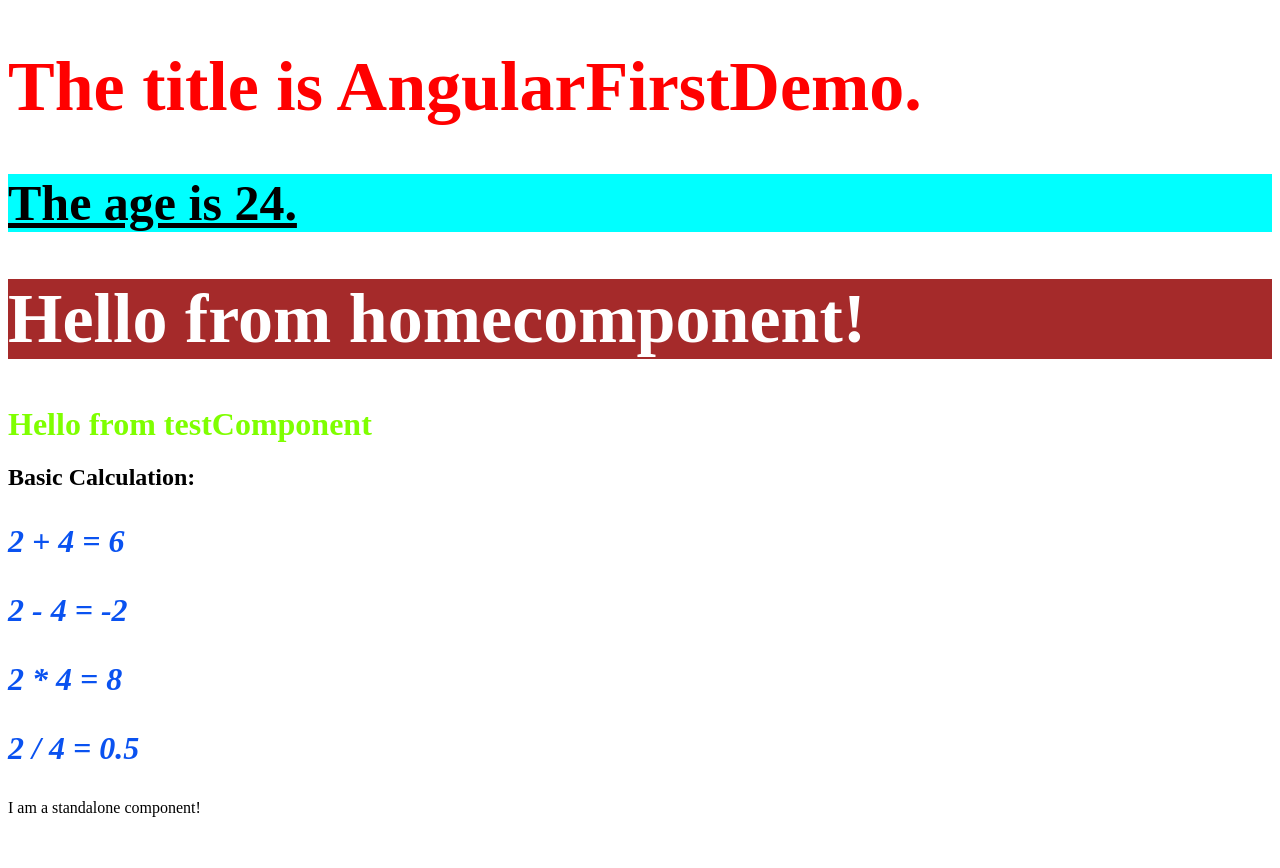
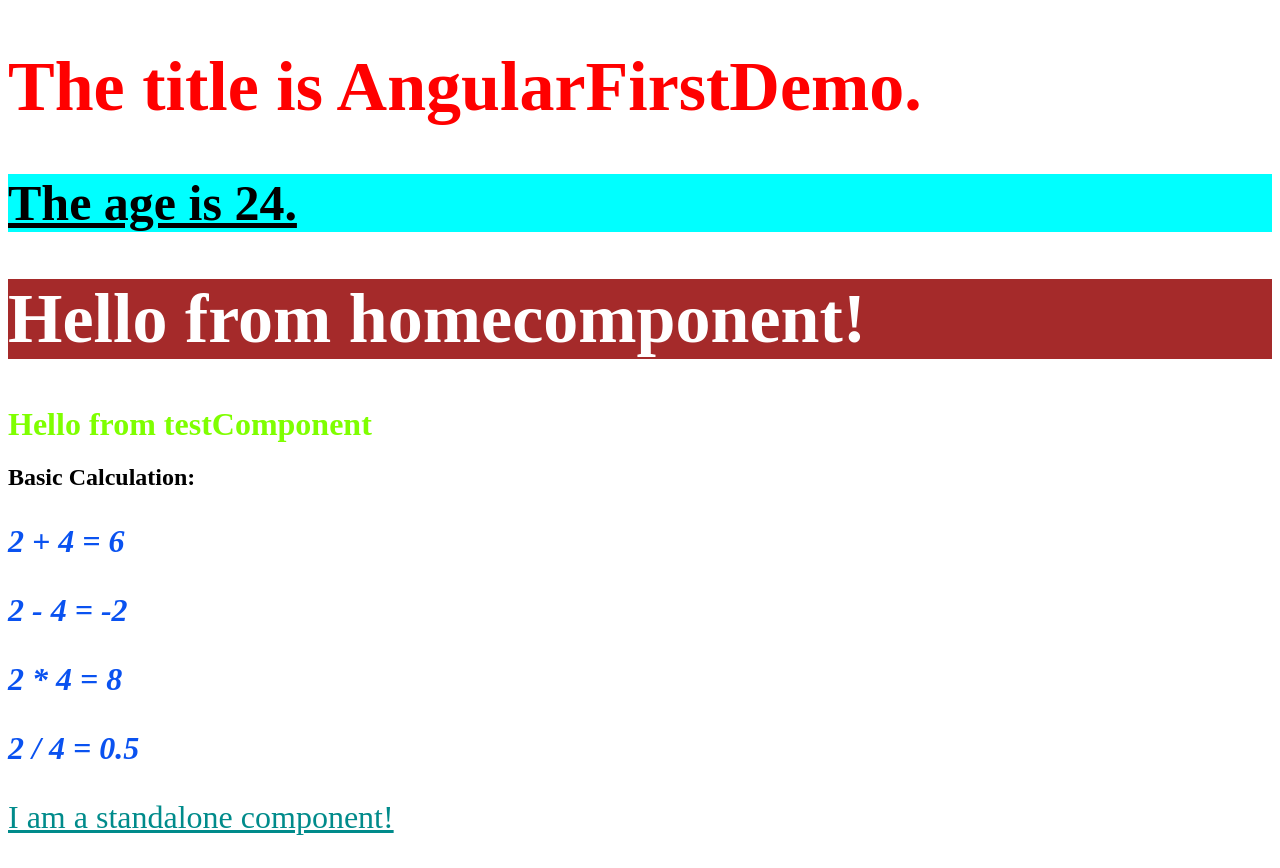
Before and after one commit to NakibBracu/angular-practise, an Angular app in the folder AngularFirstDemo/: page / in a window 1280 px wide. Before the commit the page ends 833 px from the top, so only its background shows below. Built offline with nearby package versions, Linux system fonts and the light colour scheme.

Commit message:
design standalone!

```diff
--- a/AngularFirstDemo/src/app/header/header.component.css
+++ b/AngularFirstDemo/src/app/header/header.component.css
@@ -0,0 +1,5 @@
+p{
+    font-size: xx-large;
+    color: darkcyan;
+    text-decoration: underline;
+}
```
